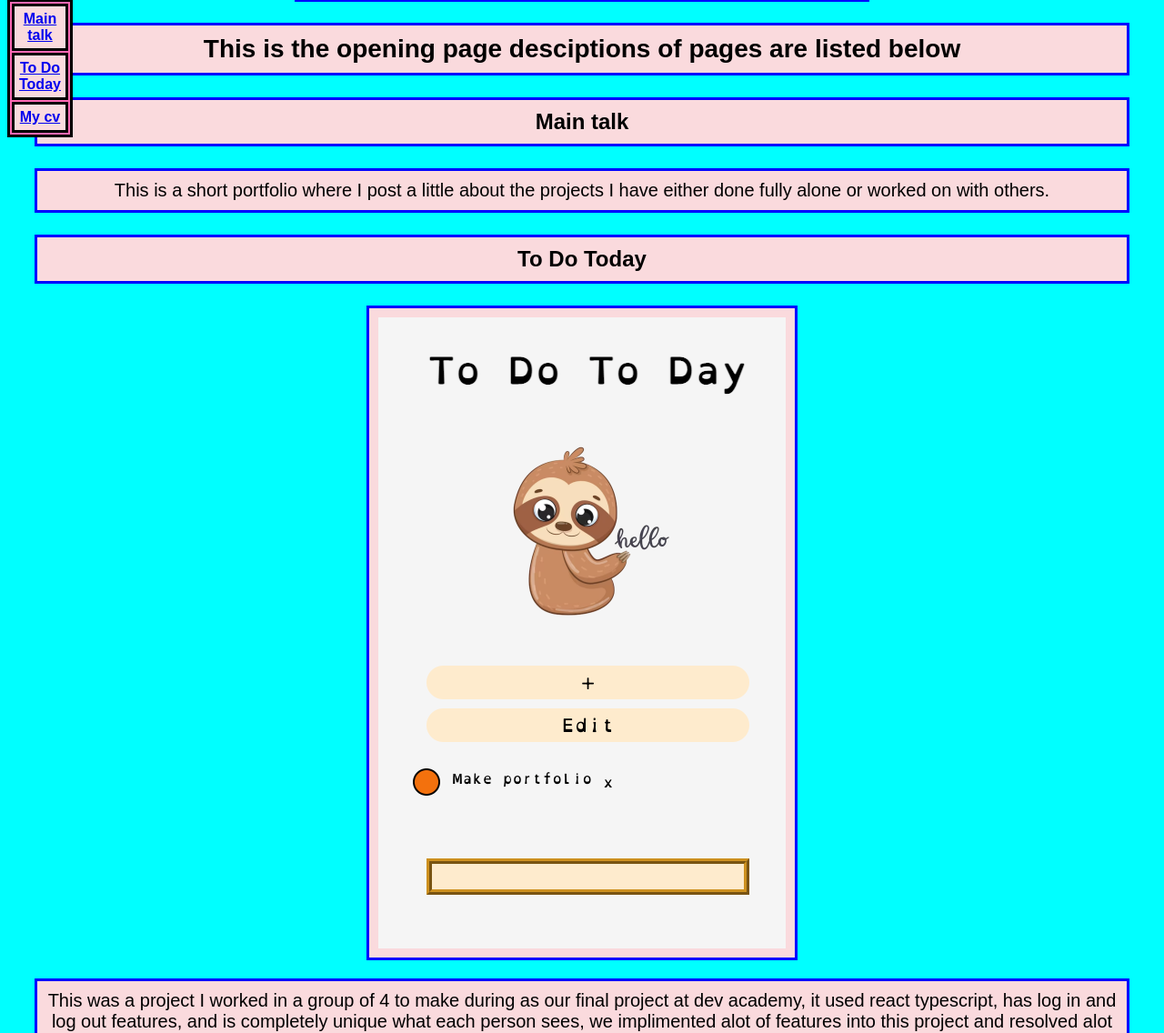
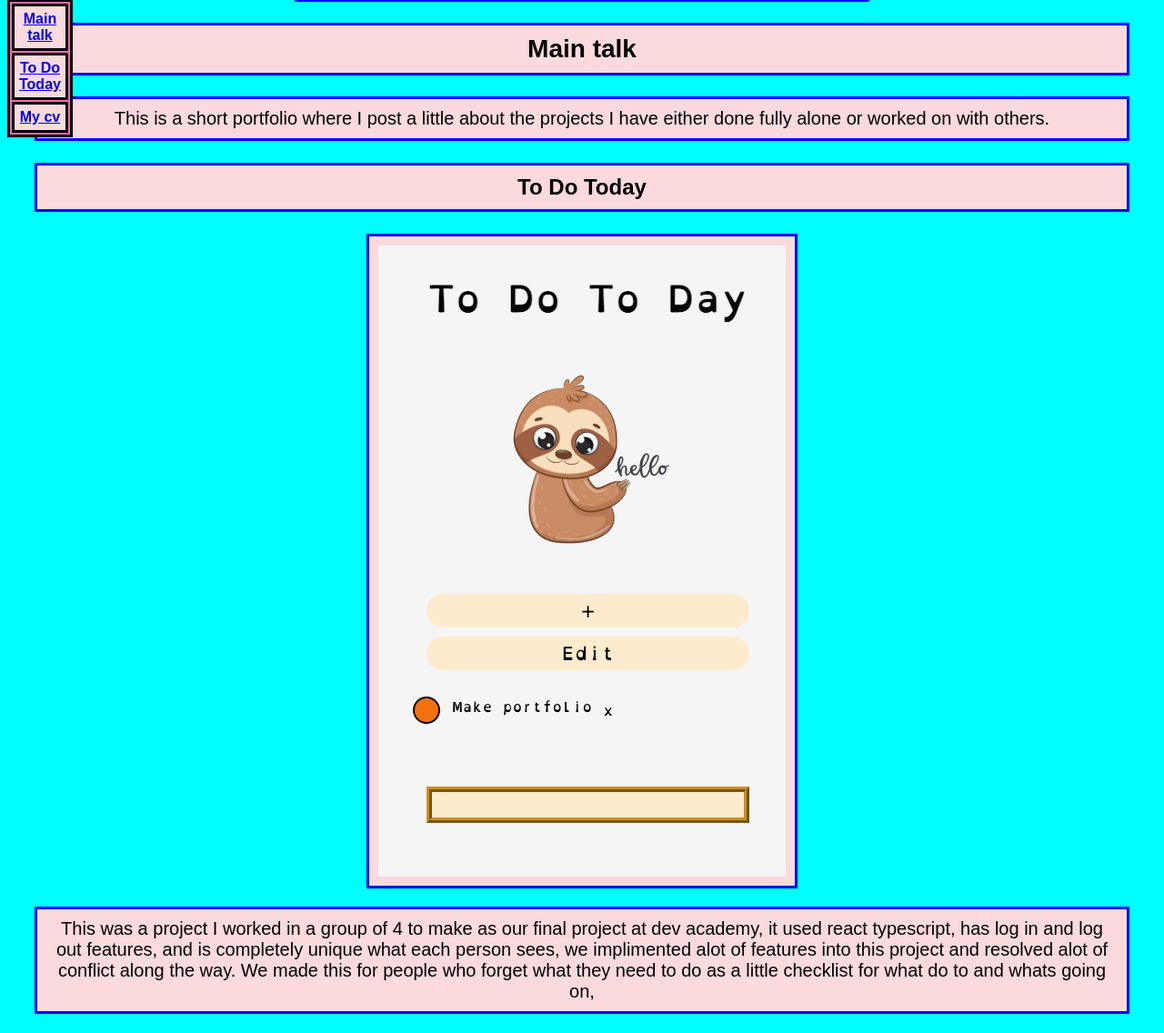
Before and after one commit to Kera-Gifkins-Portfolio/Kera-Gifkins-Portfolio.github.io, a plain HTML site: page index.html in a window 1280 px wide. Shown: the part 161-1297 px from the top of the page at 91% size. Drawn offline with Linux system fonts and the light colour scheme.

Commit message:
alterations

```diff
--- a/index.html
+++ b/index.html
@@ -10,12 +10,11 @@
         <tr><th><a href="#about-me">To Do Today</a></th></tr>
         <tr><th><a href="#CV">My cv</a></th></tr>
       </table>
-      <h2 class="blogpost1">This is the opening page desciptions of pages are listed below</h2>
-      <h3 class="blogpost1" id="main-blog">Main talk</h3>
+      <h2 class="blogpost1" id="main-blog">Main talk</h2>
       <p class="blogpost1">This is a short portfolio where I post a little about the projects I have either done fully alone or worked on with others.</p>
       <h3 class="blogpost1" id="about-me">To Do Today</h3>
       <img src="blog/imgs/to-do-today.png" alt="to do today" class="blogpost1"/>
-      <p class="blogpost1">This was a project I worked in a group of 4 to make during as our final project at dev academy, it used react typescript, has log in and log out features, and is completely unique what each person sees, we implimented alot of features into this project and resolved alot of conflict along the way. We made this for people who forget what they need to do as a little checklist for what do to and whats going on, </p>
+      <p class="blogpost1">This was a project I worked in a group of 4 to make as our final project at dev academy, it used react typescript, has log in and log out features, and is completely unique what each person sees, we implimented alot of features into this project and resolved alot of conflict along the way. We made this for people who forget what they need to do as a little checklist for what do to and whats going on, </p>
       <h3 class="blogpost1" id="CV">My cv</h3>
       <p class="blogpost1"><a href="https://drive.google.com/file/d/1rm9g1L2dNUUW-JP6U0PA8LqGLDM3o5R_/view?usp=drive_link">Download my cv here.</a></p>
     </body>
```
